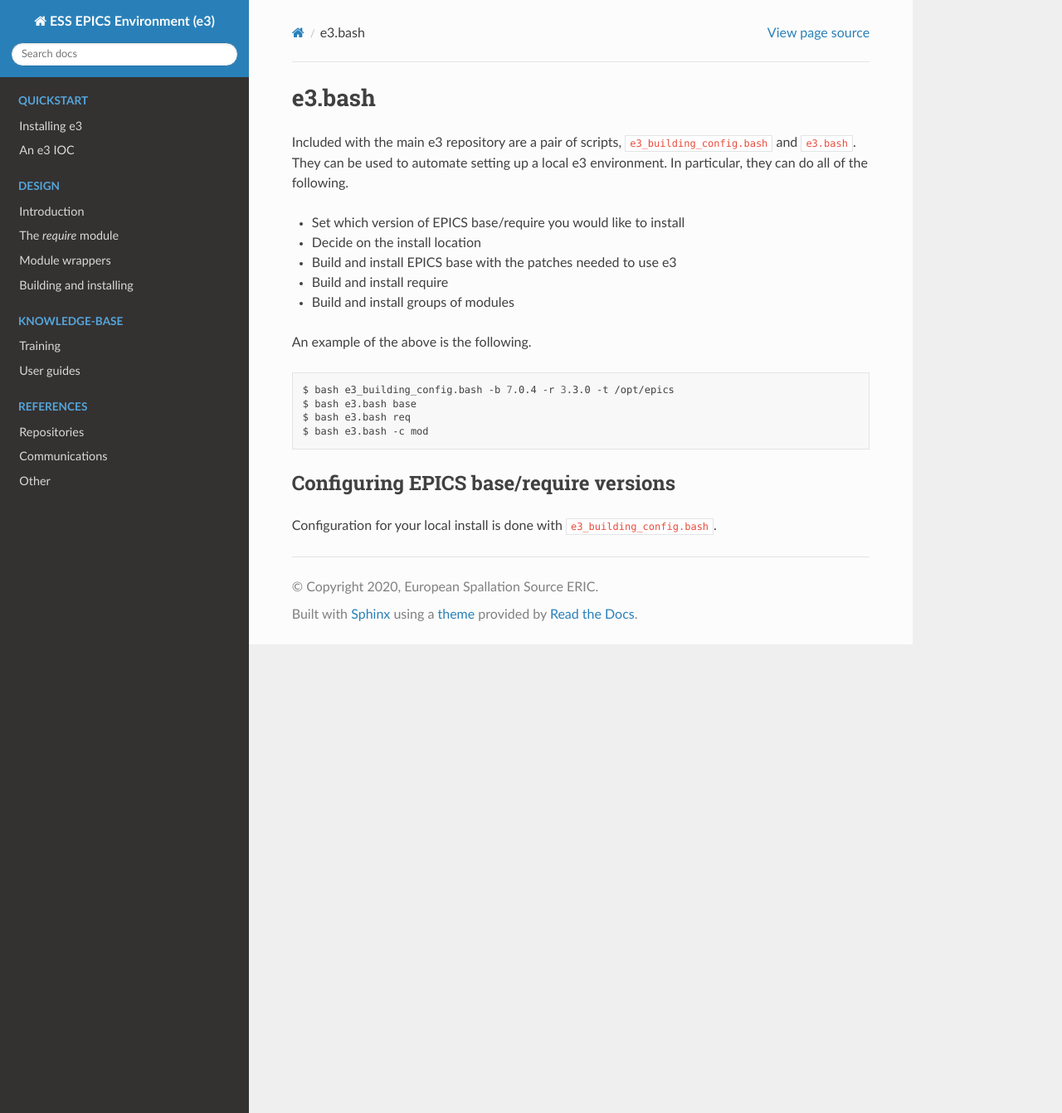
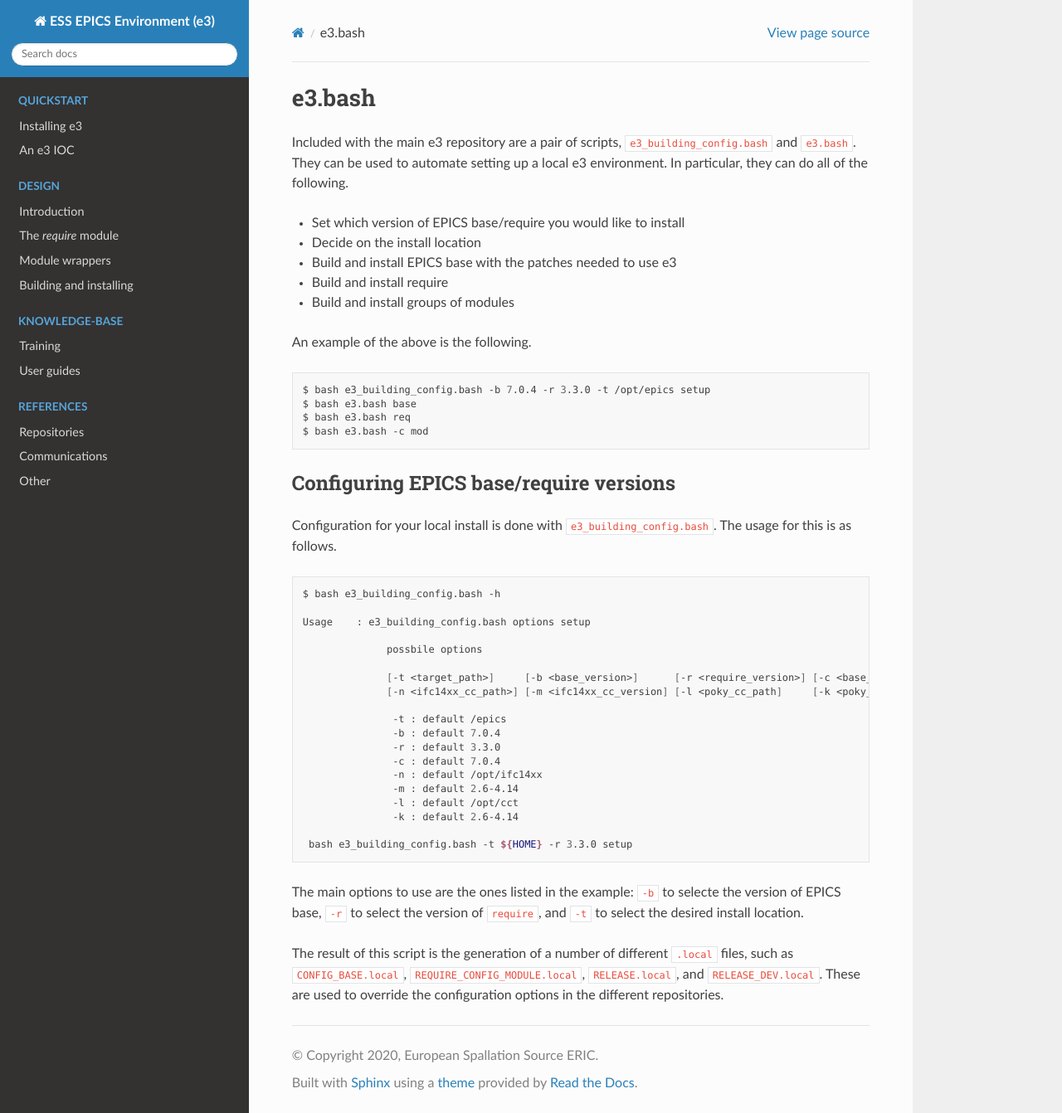
Before and after one commit to ttkorhonen/e3pages, a Sphinx documentation site: the page built from docs/quickstart/3_e3.bash.md, in a window 1280 px wide and 1342 px high. Shown: the whole window at 83% size. Built offline with Sphinx 7.4.7 and the Read the Docs theme 2.0.0, drawn with Linux system fonts in a browser that asks for light colours.

Commit message:
Added description of e3_building_config.bash

````diff
--- a/docs/quickstart/3_e3.bash.md
+++ b/docs/quickstart/3_e3.bash.md
@@ -12,7 +12,7 @@ to automate setting up a local  e3 environment. In particular, they can do all o
 An example of the above is the following.
 
 ```bash
-$ bash e3_building_config.bash -b 7.0.4 -r 3.3.0 -t /opt/epics
+$ bash e3_building_config.bash -b 7.0.4 -r 3.3.0 -t /opt/epics setup
 $ bash e3.bash base
 $ bash e3.bash req
 $ bash e3.bash -c mod
@@ -20,4 +20,33 @@ $ bash e3.bash -c mod
 
 ## Configuring EPICS base/require versions
 
-Configuration for your local install is done with `e3_building_config.bash`.
+Configuration for your local install is done with `e3_building_config.bash`. The usage for this is as follows.
+
+```bash
+$ bash e3_building_config.bash -h
+
+Usage    : e3_building_config.bash options setup
+
+              possbile options
+
+              [-t <target_path>]     [-b <base_version>]      [-r <require_version>] [-c <base_tag>]
+              [-n <ifc14xx_cc_path>] [-m <ifc14xx_cc_version] [-l <poky_cc_path]     [-k <poky_cc_version>]
+
+               -t : default /epics
+               -b : default 7.0.4
+               -r : default 3.3.0
+               -c : default 7.0.4
+               -n : default /opt/ifc14xx
+               -m : default 2.6-4.14
+               -l : default /opt/cct
+               -k : default 2.6-4.14
+
+ bash e3_building_config.bash -t ${HOME} -r 3.3.0 setup
+```
+
+The main options to use are the ones listed in the example: `-b` to selecte the version of EPICS base, `-r` to
+select the version of `require`, and `-t` to select the desired install location.
+
+The result of this script is the generation of a number of different `.local` files, such as `CONFIG_BASE.local`,
+`REQUIRE_CONFIG_MODULE.local`, `RELEASE.local`, and `RELEASE_DEV.local`. These are used to override the configuration
+options in the different repositories.
````
Also changed, not shown: docs/quickstart/1_install.md (+1 -1 lines).
